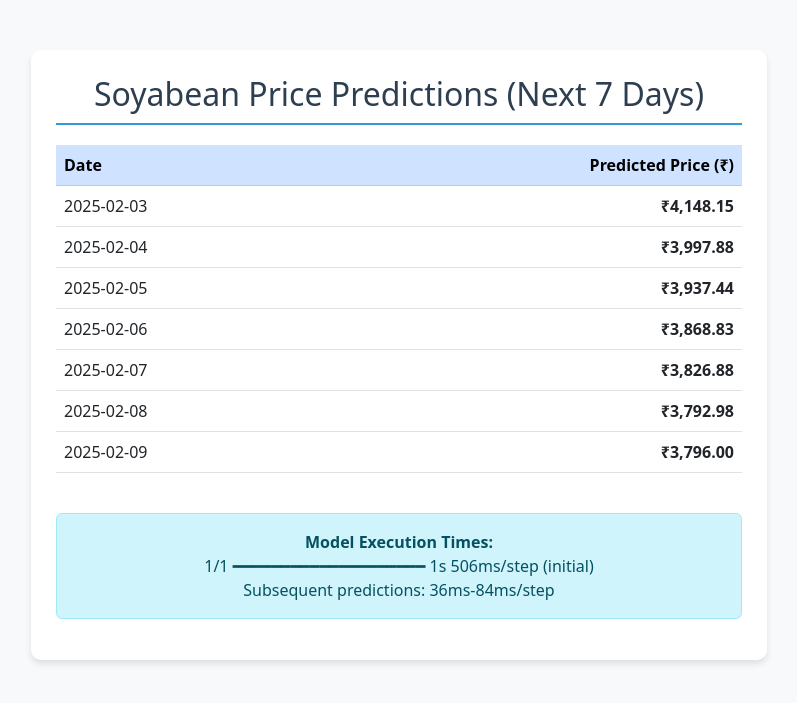
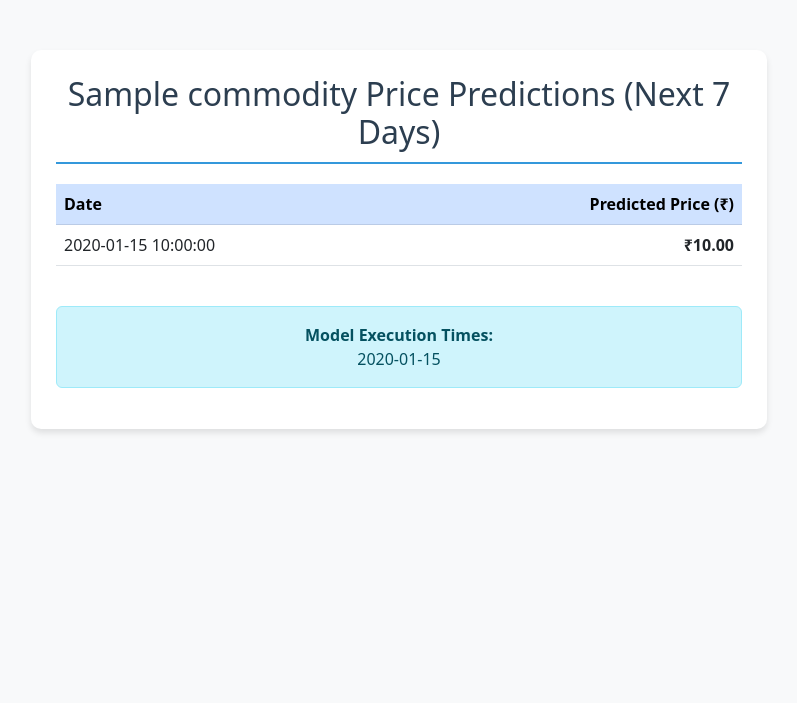
Before and after one commit to rahavi-r31/Price-Prediction-Model-Demo-, a Flask app: template templates/index.html in a window 1280 px wide. Shown: the top 703 px of the page, without its empty margins (241-1038 px from the left). Run offline with Flask 3, Linux system fonts and the light colour scheme; the template is opened without the code that fills it: most values are stand-ins (such as "Sample title", 1, 10 or a date in 2020).

Commit message:
Update index.html

```diff
--- a/templates/index.html
+++ b/templates/index.html
@@ -3,13 +3,10 @@
 <head>
     <meta charset="UTF-8">
     <meta name="viewport" content="width=device-width, initial-scale=1.0">
-    <title>Soyabean Price Predictions</title>
+    <title>{{ commodity }} Price Predictions</title>
     <link href="https://cdn.jsdelivr.net/npm/bootstrap@5.3.0/dist/css/bootstrap.min.css" rel="stylesheet">
     <style>
-        body {
-            background-color: #f8f9fa;
-            padding: 20px;
-        }
+        body { background-color: #f8f9fa; padding: 20px; }
         .prediction-card {
             background: white;
             border-radius: 10px;
@@ -23,13 +20,8 @@
             padding-bottom: 10px;
             margin-bottom: 20px;
         }
-        .price-value {
-            font-weight: bold;
-            color: #27ae60;
-        }
-        .date-col {
-            font-weight: 500;
-        }
+        .price-value { font-weight: bold; color: #27ae60; }
+        .date-col { font-weight: 500; }
     </style>
 </head>
 <body>
@@ -37,7 +29,9 @@
         <div class="row justify-content-center">
             <div class="col-md-8">
                 <div class="prediction-card">
-                    <h2 class="prediction-title text-center">Soyabean Price Predictions (Next 7 Days)</h2>
+                    <h2 class="prediction-title text-center">
+                        {{ commodity }} Price Predictions (Next 7 Days)
+                    </h2>
 
                     <div class="table-responsive">
                         <table class="table table-hover">
@@ -48,34 +42,12 @@
                                 </tr>
                             </thead>
                             <tbody>
+                                {% for pred in predictions %}
                                 <tr>
-                                    <td class="date-col">2025-02-03</td>
-                                    <td class="text-end price-value">₹4,148.15</td>
+                                    <td class="date-col">{{ pred.date }}</td>
+                                    <td class="text-end price-value">₹{{ "{:,.2f}".format(pred.price) }}</td>
                                 </tr>
-                                <tr>
-                                    <td class="date-col">2025-02-04</td>
-                                    <td class="text-end price-value">₹3,997.88</td>
-                                </tr>
-                                <tr>
-                                    <td class="date-col">2025-02-05</td>
-                                    <td class="text-end price-value">₹3,937.44</td>
-                                </tr>
-                                <tr>
-                                    <td class="date-col">2025-02-06</td>
-                                    <td class="text-end price-value">₹3,868.83</td>
-                                </tr>
-                                <tr>
-                                    <td class="date-col">2025-02-07</td>
-                                    <td class="text-end price-value">₹3,826.88</td>
-                                </tr>
-                                <tr>
-                                    <td class="date-col">2025-02-08</td>
-                                    <td class="text-end price-value">₹3,792.98</td>
-                                </tr>
-                                <tr>
-                                    <td class="date-col">2025-02-09</td>
-                                    <td class="text-end price-value">₹3,796.00</td>
-                                </tr>
+                                {% endfor %}
                             </tbody>
                         </table>
                     </div>
@@ -83,8 +55,9 @@
                     <div class="text-center mt-4">
                         <div class="alert alert-info">
                             <strong>Model Execution Times:</strong><br>
-                            1/1 ━━━━━━━━━━━━━━━━━━━━ 1s 506ms/step (initial)<br>
-                            Subsequent predictions: 36ms-84ms/step
+                            {% for time in exec_times %}
+                            {{ time }}<br>
+                            {% endfor %}
                         </div>
                     </div>
                 </div>
```
